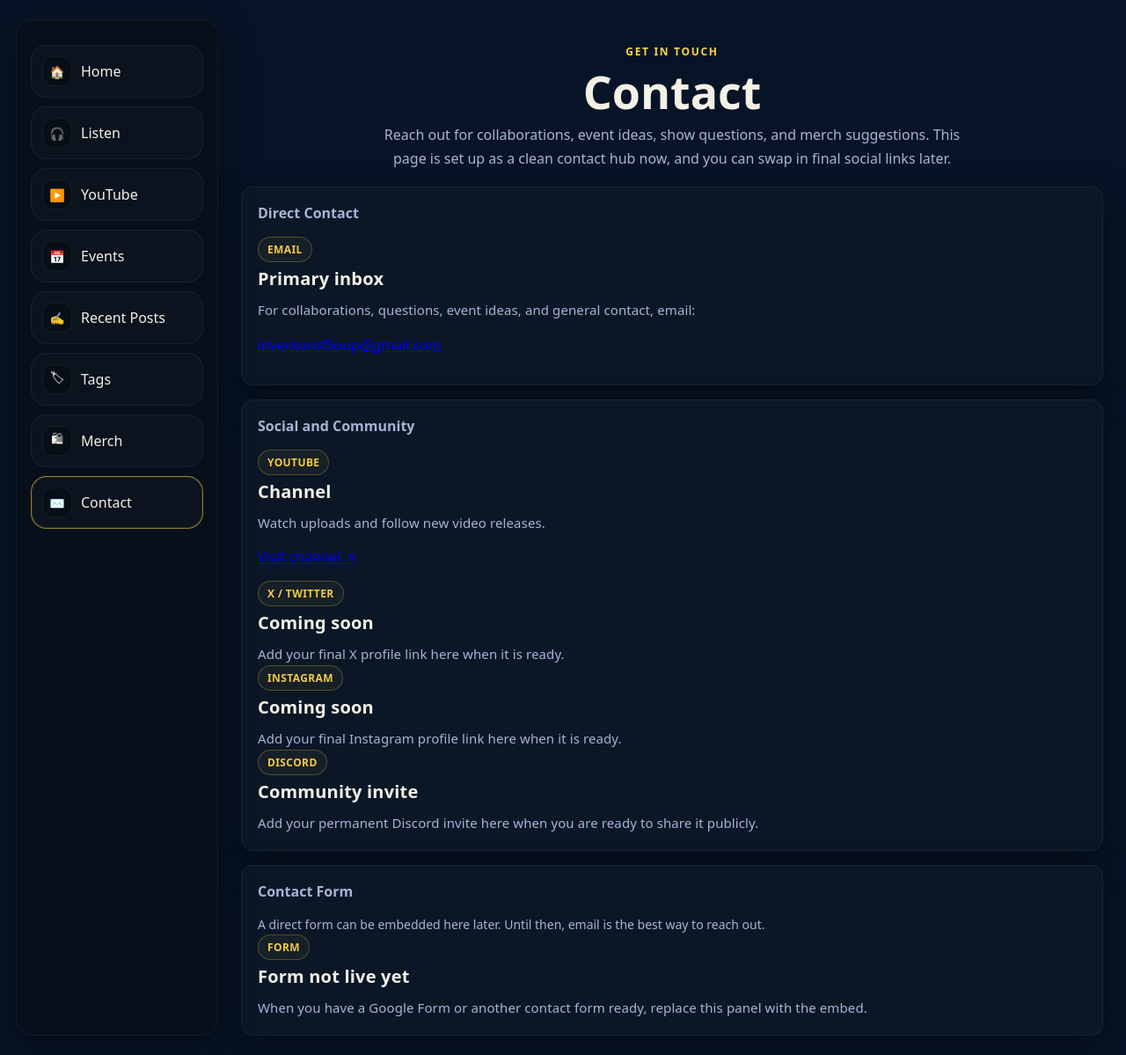
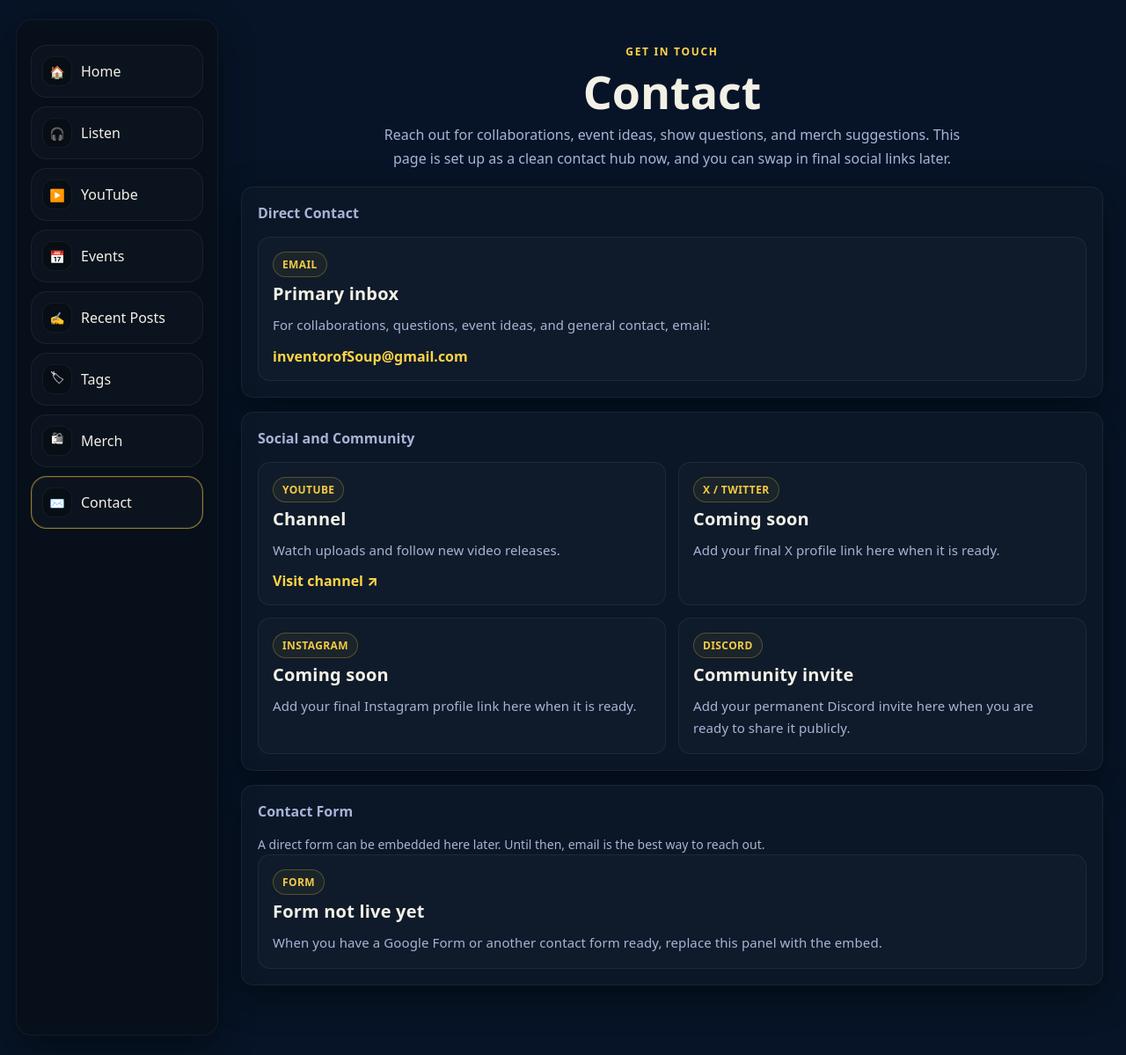
Before and after one commit to InventorofSoup/ArachneAWebsite, a Jekyll site: the page built from contact.html, in a window 1280 px wide and 1199 px high. Shown: the whole window at 88% size. Built offline with Jekyll 4.4.1, drawn with Linux system fonts in a browser that asks for light colours.

Commit message:
Update main.css

```diff
--- a/assets/css/main.css
+++ b/assets/css/main.css
@@ -522,6 +522,35 @@ body{
   color:var(--text);
 }
 
+/* contact page */
+.contact-grid{
+  display:grid;
+  grid-template-columns:repeat(2, minmax(0, 1fr));
+  gap:14px;
+}
+
+.contact-card,
+.contact-placeholder{
+  padding:16px;
+  border-radius:14px;
+  background:rgba(255,255,255,0.02);
+  border:1px solid rgba(255,255,255,0.06);
+}
+
+.contact-line{
+  margin:12px 0 0;
+}
+
+.contact-link{
+  color:var(--gold);
+  text-decoration:none;
+  font-weight:800;
+}
+
+.contact-link:hover{
+  text-decoration:underline;
+}
+
 /* YouTube embed */
 .yt-embed{
   position:relative;
@@ -599,7 +628,8 @@ body{
     flex-direction:column;
   }
 
-  .feature-grid{
+  .feature-grid,
+  .contact-grid{
     grid-template-columns:1fr;
   }
 
```
